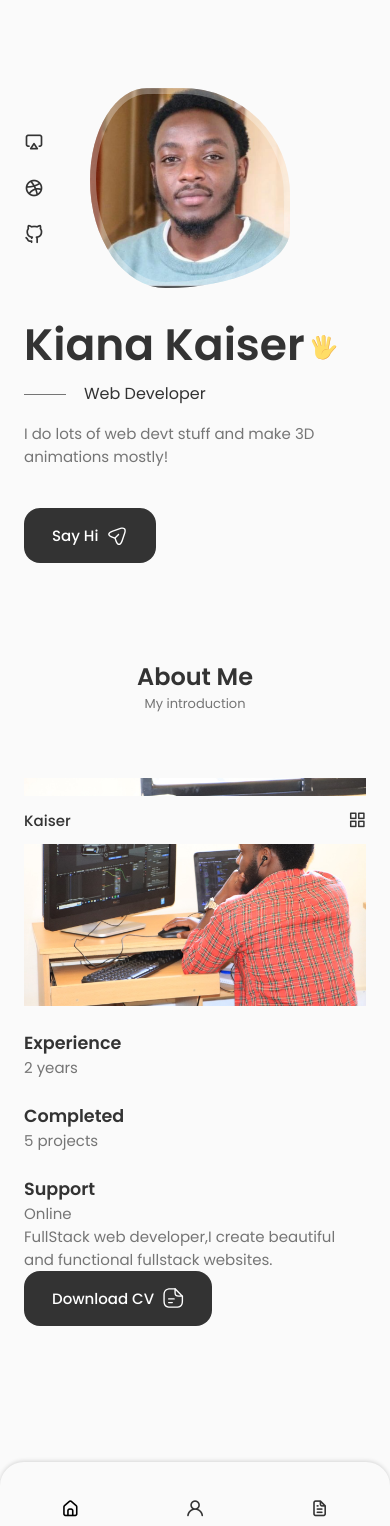
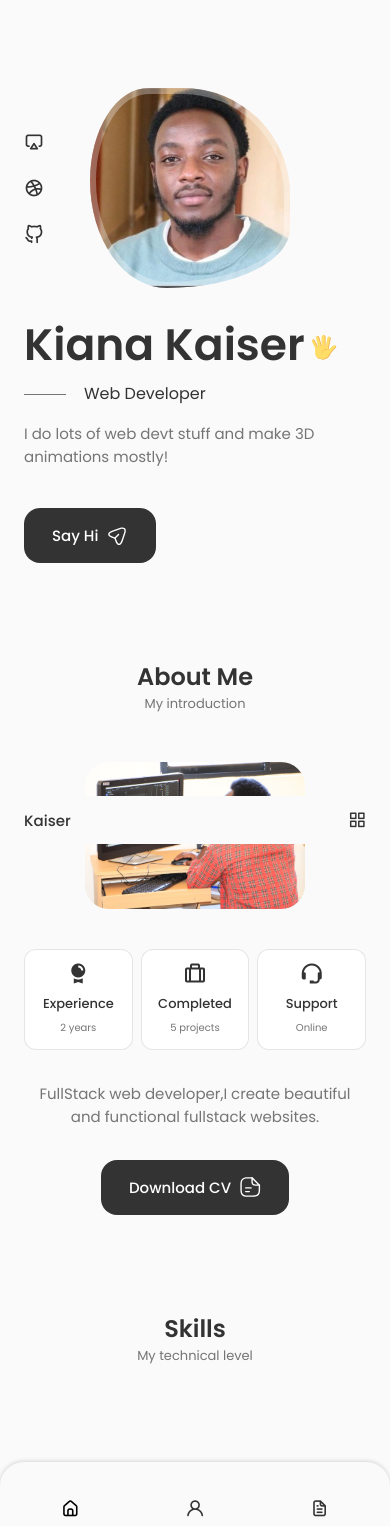
Before and after one commit to gilbert-kiana/Personal_portfolio_ik, a React (Create React App) app: page / in a window 390 px wide. Before the commit the page ends 1390 px from the top, so only its background shows below. Built offline with nearby package versions, Linux system fonts and the light colour scheme.

Commit message:
added new sections about page and more info

```diff
--- a/src/App.css
+++ b/src/App.css
@@ -189,8 +189,16 @@
 
 /* medium devices */
 @media screen and (max-width: 768px) {
+  body {
+    margin: 0 0 var(--header-height) 0;
+  }
+
   .section {
     padding: 2rem 0 4rem;
+  }
+
+  .section__subtitle {
+    margin-bottom: var(--mb-3);
   }
 }
 
--- a/src/App.js
+++ b/src/App.js
@@ -3,6 +3,7 @@
 import About from "./components/about/About";
 import Header from "./components/header/Header";
 import Home from "./components/header/home/Home";
+import Skills from "./components/skills/Skills";
 
 const App = () => {
   return (
@@ -11,6 +12,7 @@
       <main className="main">
         <Home />
         <About />
+        <Skills />
       </main>
     </>
   );
--- a/src/components/about/About.jsx
+++ b/src/components/about/About.jsx
@@ -3,8 +3,6 @@
 import AboutImg from "../../assets/kaiser2.jpeg";
 import CV from "../../assets/John-Cv.pdf";
 import Info from "./Info";
-
-//1:01:46
 
 const About = () => {
   return (
--- a/src/components/about/Info.jsx
+++ b/src/components/about/Info.jsx
@@ -1,21 +1,22 @@
 import React from "react";
-
-//1:05
 
 const Info = () => {
   return (
     <div className="about__info grid">
       <div className="about__box">
+        <i class="bx bxs-award about__icon"></i>
         <h3 className="about__title">Experience</h3>
         <span className="about__subtitle">2 years</span>
       </div>
 
       <div className="about__box">
+        <i class="bx bx-briefcase-alt about__icon"></i>
         <h3 className="about__title">Completed</h3>
         <span className="about__subtitle">5 projects</span>
       </div>
 
       <div className="about__box">
+        <i class="bx bx-support about__icon"></i>
         <h3 className="about__title">Support</h3>
         <span className="about__subtitle">Online</span>
       </div>
--- a/src/components/about/about.css
+++ b/src/components/about/about.css
@@ -0,0 +1,90 @@
+.about__container {
+  grid-template-columns: repeat(2, 1fr);
+  align-items: center;
+  column-gap: 4rem;
+}
+
+.about__img {
+  width: 350px;
+  border-radius: 1.5rem;
+  justify-self: center;
+}
+
+.about__info {
+  grid-template-columns: repeat(3, 140px);
+  gap: 0.5rem;
+  margin-bottom: var(--mb-2);
+}
+
+.about__box {
+  background-color: var(--container-color);
+  border: 1px solid rgba(0, 0, 0, 0.1);
+  border-radius: 0.75rem;
+  text-align: center;
+  padding: 1rem 1.25rem;
+}
+
+.about__icon {
+  font-size: 1.5rem;
+  color: var(--title-color);
+  margin-bottom: var(--mb-0-5);
+}
+
+.about__title {
+  font-size: var(--small-font-size);
+  font-weight: var(--font-medium);
+}
+
+.about__subtitle {
+  font-size: var(--tiny-font-size);
+}
+//1:10:2
+.about__description {
+  padding: 0 4rem 0 0;
+  margin-bottom: var(--mb-2-5);
+}
+
+/* Breakpoints */
+/* Large devices */
+@media screen and (max-width: 992px) {
+  .about__container {
+    grid-template-columns: 1fr;
+    row-gap: 2.5rem;
+  }
+  .about__img {
+    width: 220px;
+  }
+  .about__box {
+    padding: 0.75rem 0.5rem;
+  }
+  .about__data {
+    text-align: center;
+  }
+  .about__info {
+    justify-content: center;
+  }
+
+  .about__description {
+    padding: 0 5rem;
+    margin-bottom: 2rem;
+  }
+}
+
+/* medium devices */
+
+@media screen and (max-width: 576px) {
+  .about__info {
+    grid-template-columns: repeat(3, 1fr);
+  }
+
+  .about__description {
+    padding: 0;
+  }
+}
+
+/* For small devices */
+@media screen and (max-width: 350px) {
+  .about__info {
+    grid-template-columns: repeat(2, 1fr);
+  }
+}
--- /dev/null
+++ b/src/components/skills/Skills.jsx
@@ -0,0 +1,15 @@
+import React from "react";
+
+const Skills = () => {
+  return (
+    <section className="skill section" id="skills">
+      <h2 className="section__title">Skills</h2>
+      <span className="section__subtitle">My technical level</span>
+      <div className="skills__container container grid"></div>
+    </section>
+  );
+};
+
+export default Skills;
+
+//1:16:7
```
Also changed, not shown: src/components/skills/skills.css (added).
